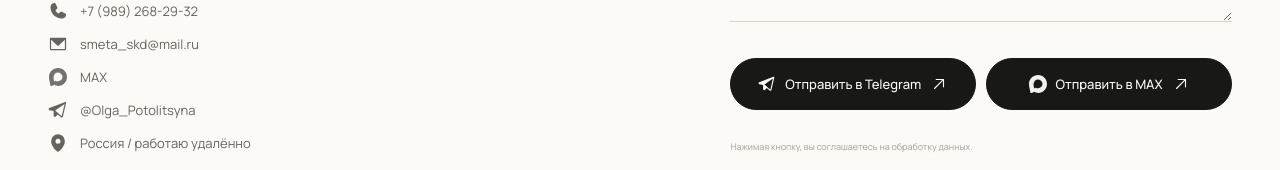
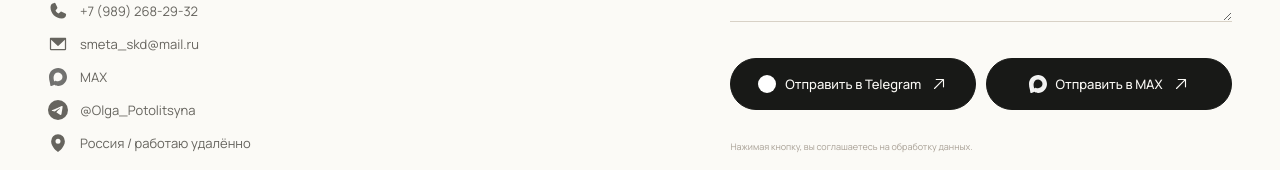
Before and after one commit to andrik268/smeta-olga, a React (Vite) app: page / in a window 1280 px wide. Shown: the part 8359-8529 px from the top of the page. Built offline with nearby package versions, Linux system fonts and the light colour scheme.

Commit message:
Use official Telegram logo

```diff
--- a/src/App.jsx
+++ b/src/App.jsx
@@ -10,7 +10,6 @@ import {
   MapPin,
   Phone,
   ShieldCheck,
-  TelegramLogo,
   X,
 } from "@phosphor-icons/react";
 
@@ -18,6 +17,7 @@ const phoneDisplay = "+7 (989) 268-29-32";
 const phoneDigits = "79892682932";
 const email = "smeta_skd@mail.ru";
 const telegramHandle = "Olga_Potolitsyna";
+const telegramIcon = "/icons/telegram-official.svg";
 const maxUrl = "https://max.ru/u/f9LHodD0cOI_G2sVZ8gKxhe-DnUjMUCJzj084chXgs36UZwrQC-z7J9T99o";
 
 const navItems = [
@@ -192,7 +192,7 @@ function App() {
               <span>MAX</span>
             </a>
             <a className="menu-social-link" href={`https://t.me/${telegramHandle}`} target="_blank" rel="noreferrer">
-              <TelegramLogo className="social-icon" size={20} weight="fill" aria-hidden="true" />
+              <img className="social-icon" src={telegramIcon} alt="" width="20" height="20" aria-hidden="true" />
               <span>Telegram</span>
             </a>
           </div>
@@ -375,7 +375,7 @@ function App() {
                 <a href={`tel:+${phoneDigits}`}><Phone size={20} weight="fill" />{phoneDisplay}</a>
                 <a href={`mailto:${email}`}><EnvelopeSimple size={20} weight="fill" />{email}</a>
                 <a href={maxUrl} target="_blank" rel="noreferrer"><span className="social-icon max-social-icon" aria-hidden="true" />MAX</a>
-                <a href={`https://t.me/${telegramHandle}`} target="_blank" rel="noreferrer"><TelegramLogo className="social-icon" size={20} weight="fill" aria-hidden="true" />@{telegramHandle}</a>
+                <a href={`https://t.me/${telegramHandle}`} target="_blank" rel="noreferrer"><img className="social-icon" src={telegramIcon} alt="" width="20" height="20" aria-hidden="true" />@{telegramHandle}</a>
                 <span><MapPin size={20} weight="fill" />Россия / работаю удалённо</span>
               </div>
             </div>
@@ -394,7 +394,7 @@ function App() {
               </label>
               <div className="form-actions">
                 <button className="button button--dark form-submit" type="submit" name="channel" value="telegram">
-                  <TelegramLogo className="button-social-icon" size={18} weight="fill" aria-hidden="true" />
+                  <img className="button-social-icon button-telegram-icon" src={telegramIcon} alt="" width="18" height="18" aria-hidden="true" />
                   {formState === "telegram" ? "Telegram открыт" : "Отправить в Telegram"}
                   <ArrowUpRight size={18} />
                 </button>
--- a/src/styles.css
+++ b/src/styles.css
@@ -192,7 +192,15 @@ p {
   filter: brightness(0) invert(1);
 }
 
+.button-telegram-icon {
+  filter: brightness(0) invert(1);
+}
+
 .button--dark:hover .button-max-icon {
+  filter: none;
+}
+
+.button--dark:hover .button-telegram-icon {
   filter: none;
 }
 
```
Also changed, not shown: public/icons/telegram-official.svg (added).
